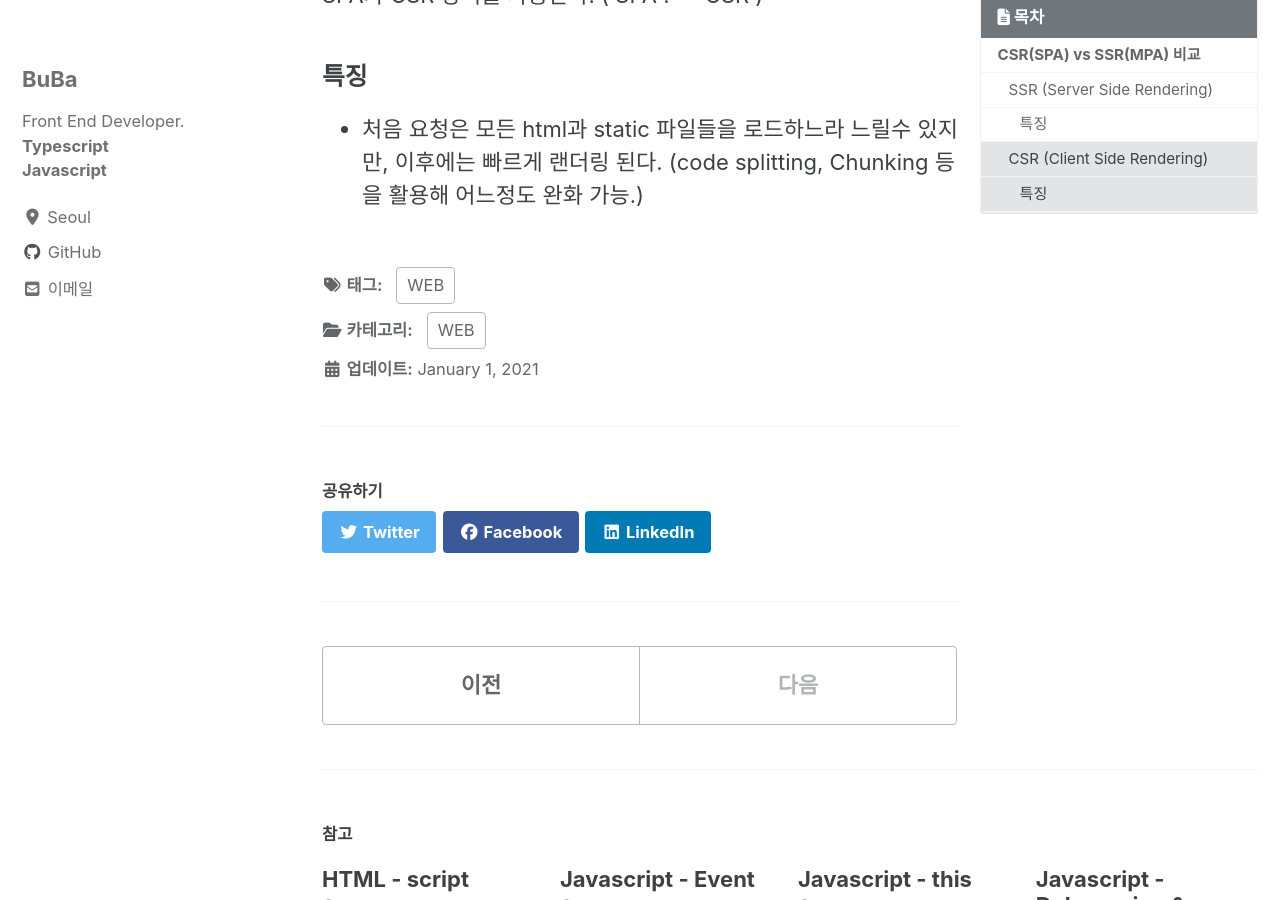
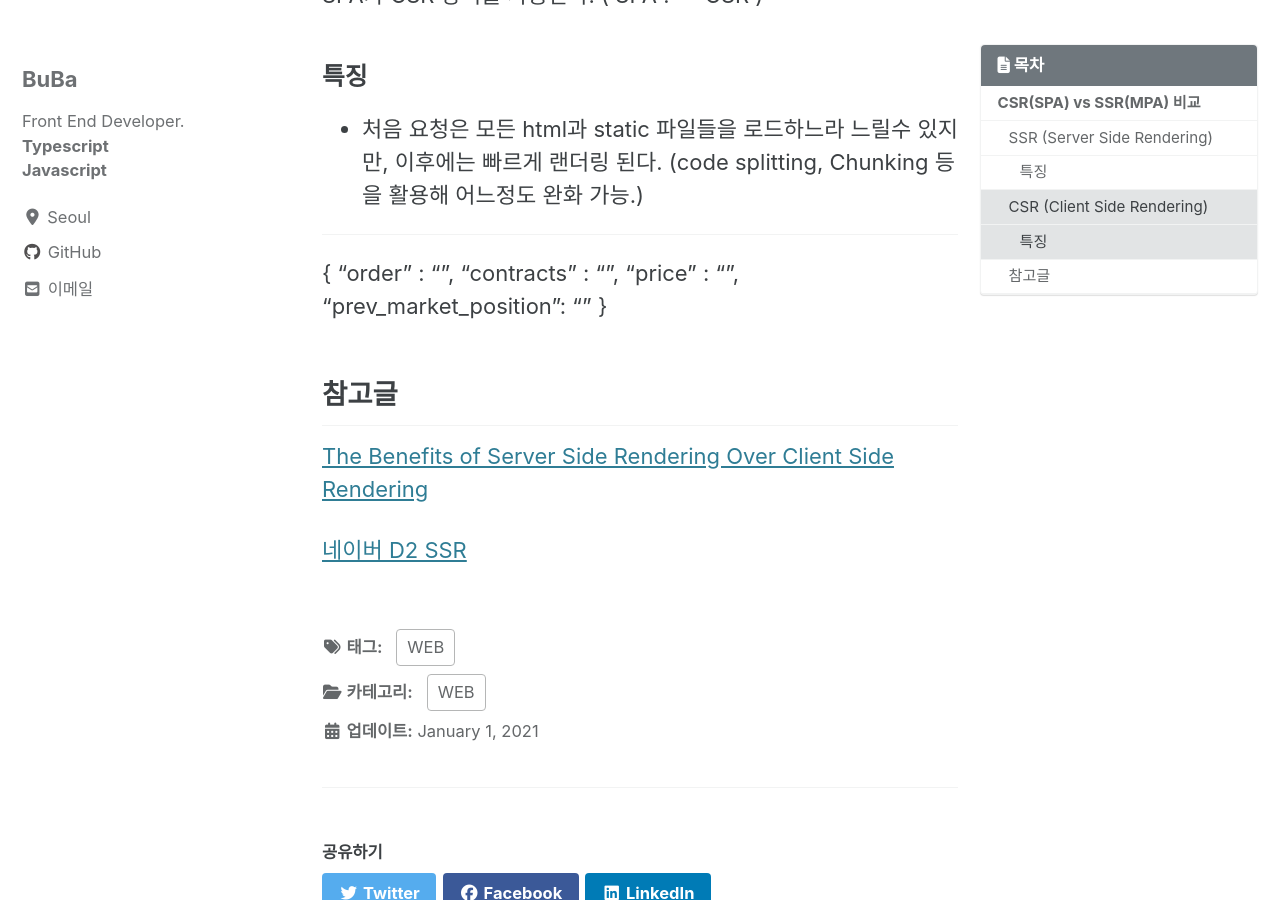
Before and after one commit to seonk94/seonk94.github.io, a Jekyll site: the page built from _posts/web/2021-01-01-csr-ssr.md, in a window 1280 px wide and 900 px high, scrolled down 952 px. Built offline with Jekyll 4.4.1, drawn with Linux system fonts in a browser that asks for light colours; cached includes are drawn as plain includes; nearby versions of some CDN libraries.

Commit message:
fix: 참조 링크 추가

```diff
--- a/_posts/web/2021-01-01-csr-ssr.md
+++ b/_posts/web/2021-01-01-csr-ssr.md
@@ -39,3 +39,18 @@ SPA가 CSR 방식을 사용한다. ( SPA !== CSR )
 ### 특징
 
 - 처음 요청은 모든 html과 static 파일들을 로드하느라 느릴수 있지만, 이후에는 빠르게 랜더링 된다. (code splitting, Chunking 등을 활용해 어느정도 완화 가능.)
+
+---
+
+{
+"order" : "{{strategy.order.action}}",
+"contracts" : "{{strategy.order.contracts}}",
+"price" : "{{strategy.order.price}}",
+"prev_market_position": "{{strategy.prev_market_position}}"
+}
+
+## 참고글
+
+[The Benefits of Server Side Rendering Over Client Side Rendering](https://medium.com/walmartglobaltech/the-benefits-of-server-side-rendering-over-client-side-rendering-5d07ff2cefe8)
+
+[네이버 D2 SSR](https://d2.naver.com/helloworld/7804182)
```
